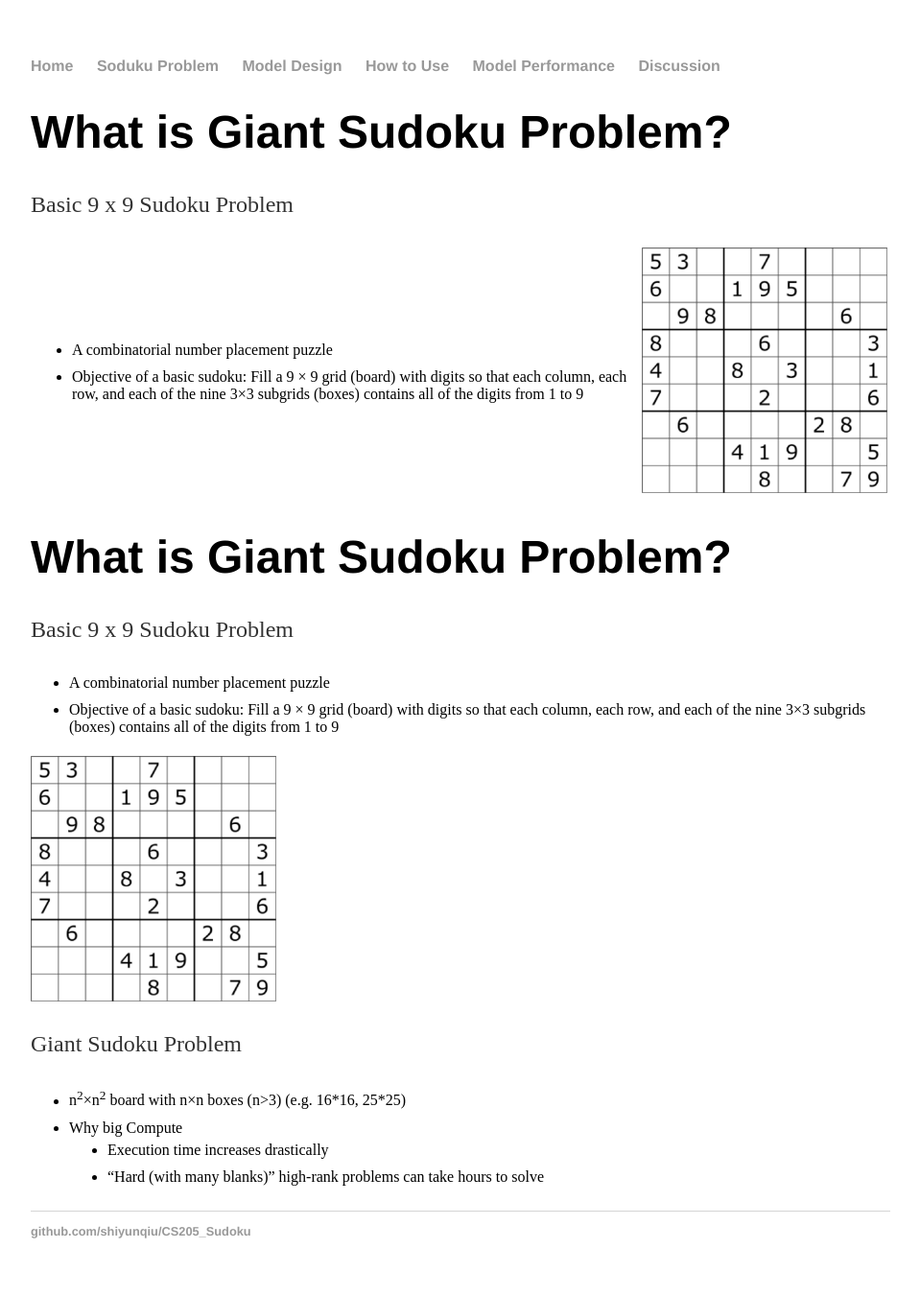
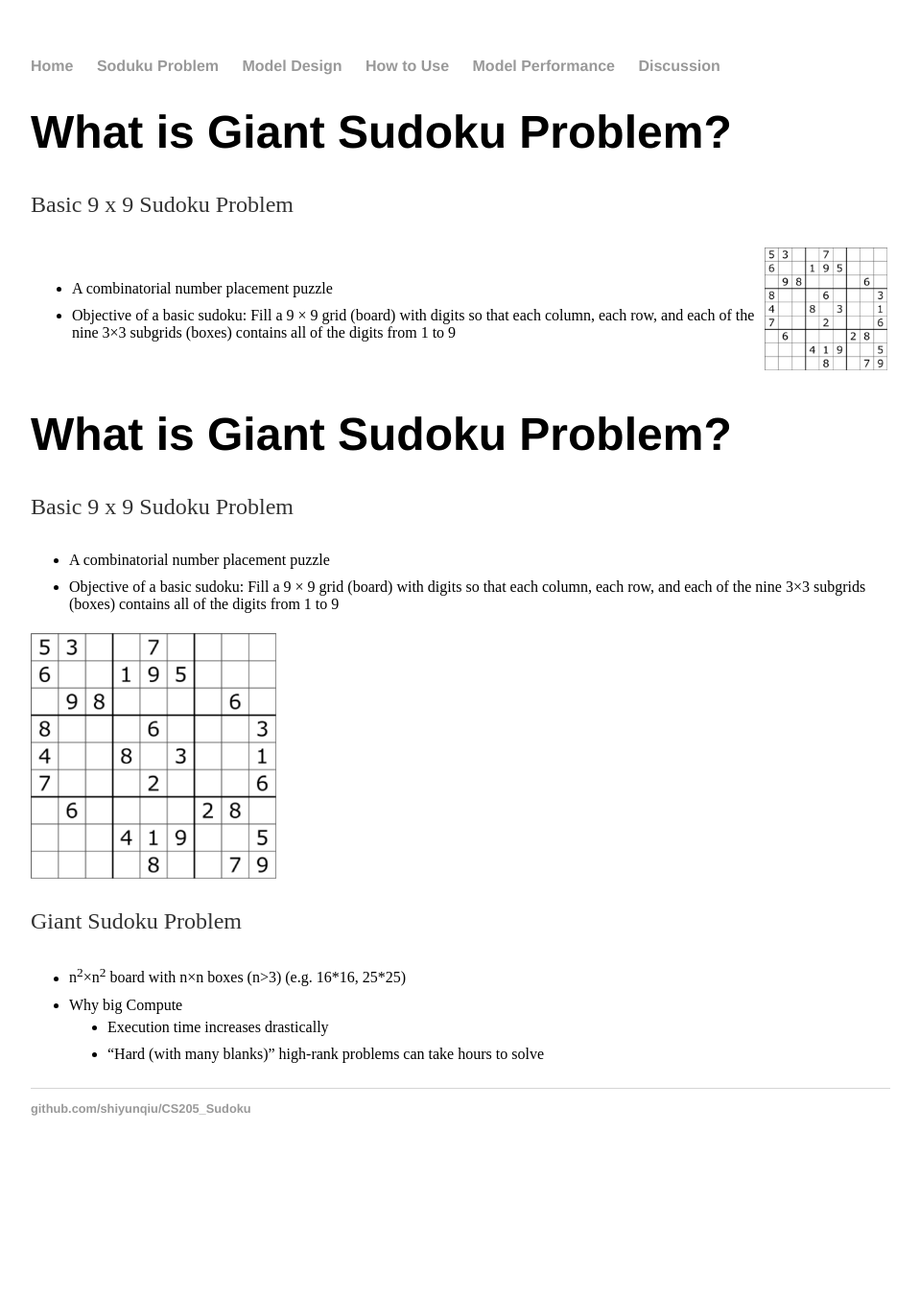
Before and after one commit to shuxiangru/CS205_G1.github.io, a Jekyll site: the page built from sudoku/index.html, in a window 1280 px wide. Shown: the whole page at 96% size, without its empty margins (160-1119 px from the left). Built offline with Jekyll 4.4.1, drawn with Linux system fonts in a browser that asks for light colours; after the commit the page ends 1223 px from its top, so only the background shows below that.

Commit message:
Update index.html

```diff
--- a/sudoku/index.html
+++ b/sudoku/index.html
@@ -15,7 +15,7 @@
 					  <li>Objective of a basic sudoku: Fill a 9 × 9 grid (board) with digits so that each column,
 						  each row, and each of the nine 3×3 subgrids (boxes) contains all of the digits from 1 to 9</li>
 					</ul></td>
-					<td><img src="/CS205_G1.github.io/img/basic_sudoku.png" alt="basic_sudoku" width="256" height="256"></td>
+					<td><img src="/CS205_G1.github.io/img/basic_sudoku.png" alt="basic_sudoku" width="128" height="128"></td>
 
 				 </tr>
 			</table>
```
